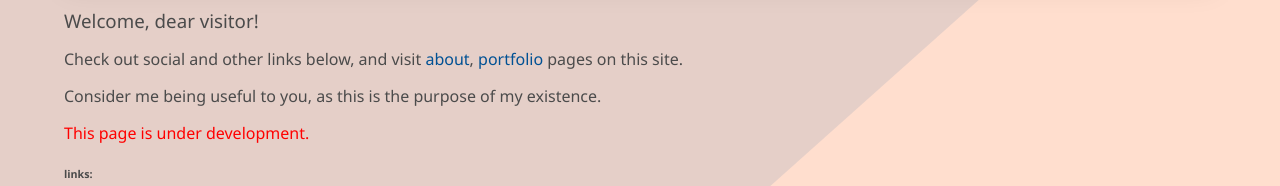
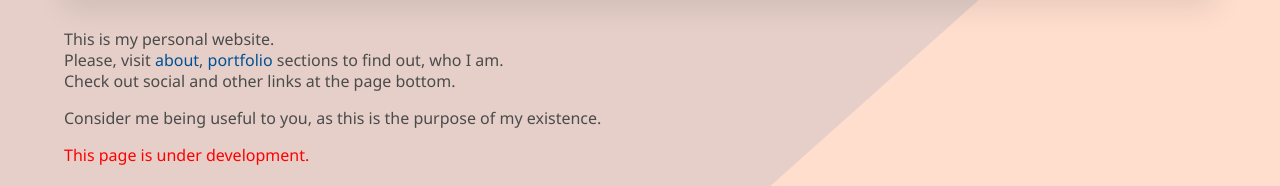
Before and after one commit to CoreteamEU/ja, a website with bundled scripts: page dist/index.html in a window 1280 px wide. Shown: the part 269-455 px from the top of the page. Built offline with nearby package versions, Linux system fonts and the light colour scheme.

Commit message:
Content order

```diff
--- a/dist/index.html
+++ b/dist/index.html
@@ -27,19 +27,23 @@
         </header>
 
         <main id="home">
+            My name is
             <h1 class="lg-heading">
                 Juris
                 <span class="text-secondary">Andersons</span>
             </h1>
             <h2 class="sm-heading">Ideas implemented.</h2>
 
-            <h3>Welcome, dear visitor!</h3>
             <p>
-                Check out social and other links below, and visit
+                This is my personal website.
+                <br/>
+                Please, visit
                 <a href="about.html">
                     about</a>,
                 <a href="portfolio.html">portfolio</a>
-                pages on this site.
+                sections to find out, who I am.
+                <br/>
+                Check out social and other links at the page bottom.
             </p>
 
             <p>
```
Also changed, not shown: dist/about.html (+1 -1 lines).
